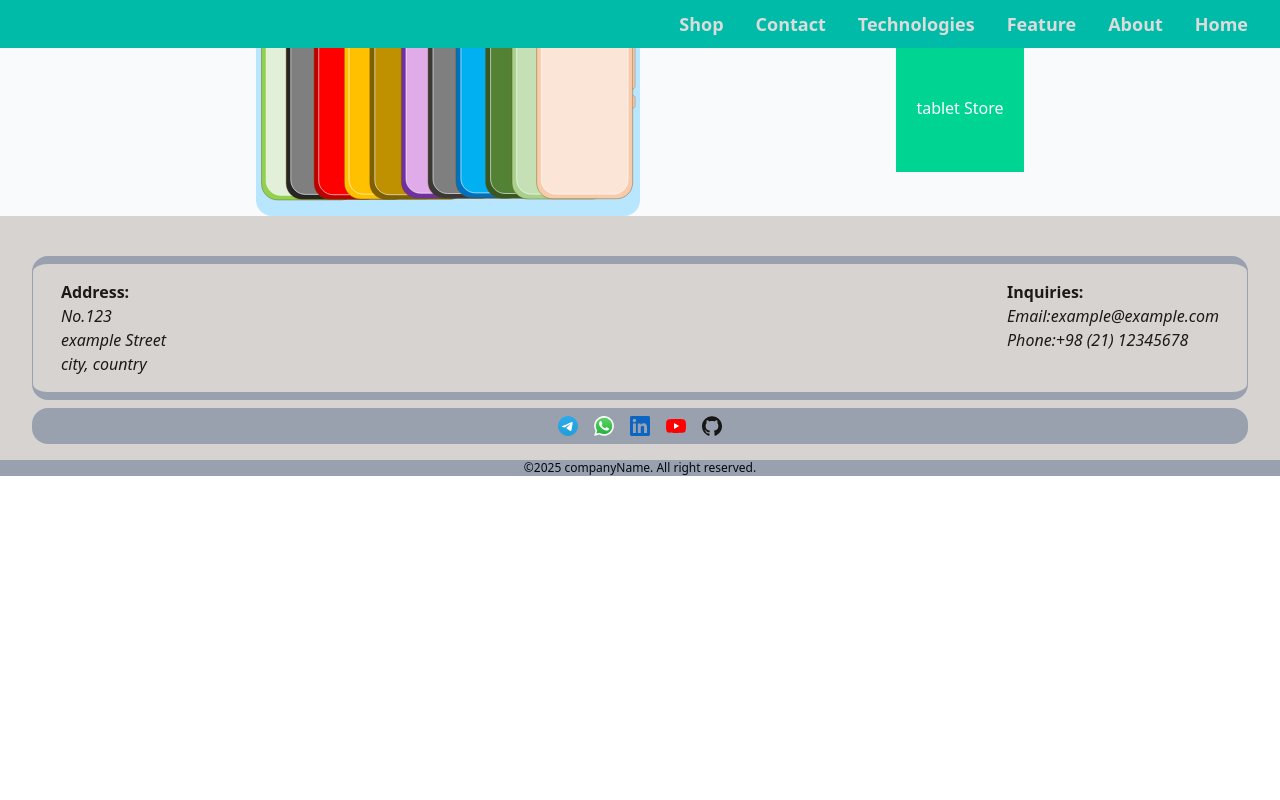
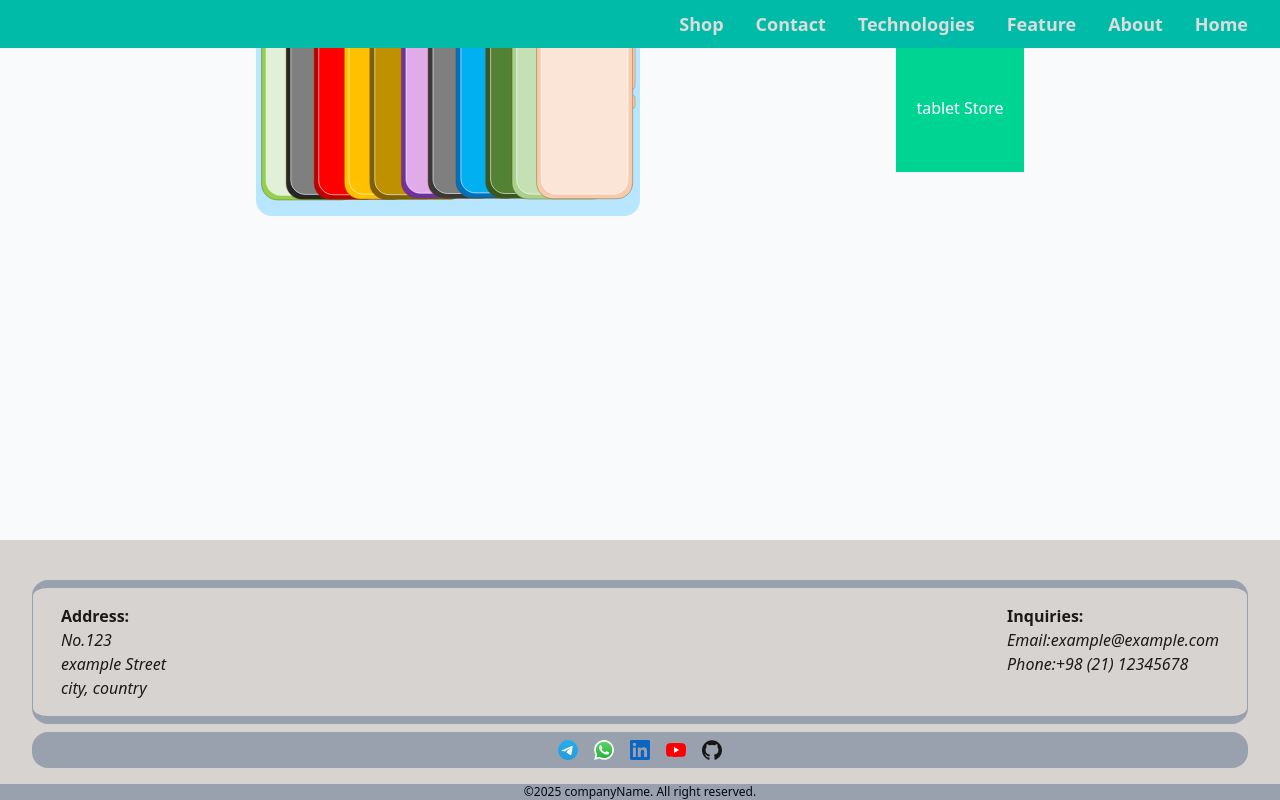
Before and after one commit to yaser-pakniyat/shop-demo, a Next.js app: page /shop in a window 1280 px wide. Built offline with nearby package versions, Linux system fonts and the light colour scheme; some icons are missing.

Commit message:
style(styles/globals): define globalWrapper class

```diff
--- a/styles/globals.css
+++ b/styles/globals.css
@@ -1,4 +1,8 @@
 @import "tailwindcss";
+
+.globalWrapper {
+  @apply flex min-h-screen flex-col transition duration-1000 ease-linear;
+}
 
 .pages-wrapper {
   @apply px-8 pt-16 pb-10 sm:text-justify;
```
